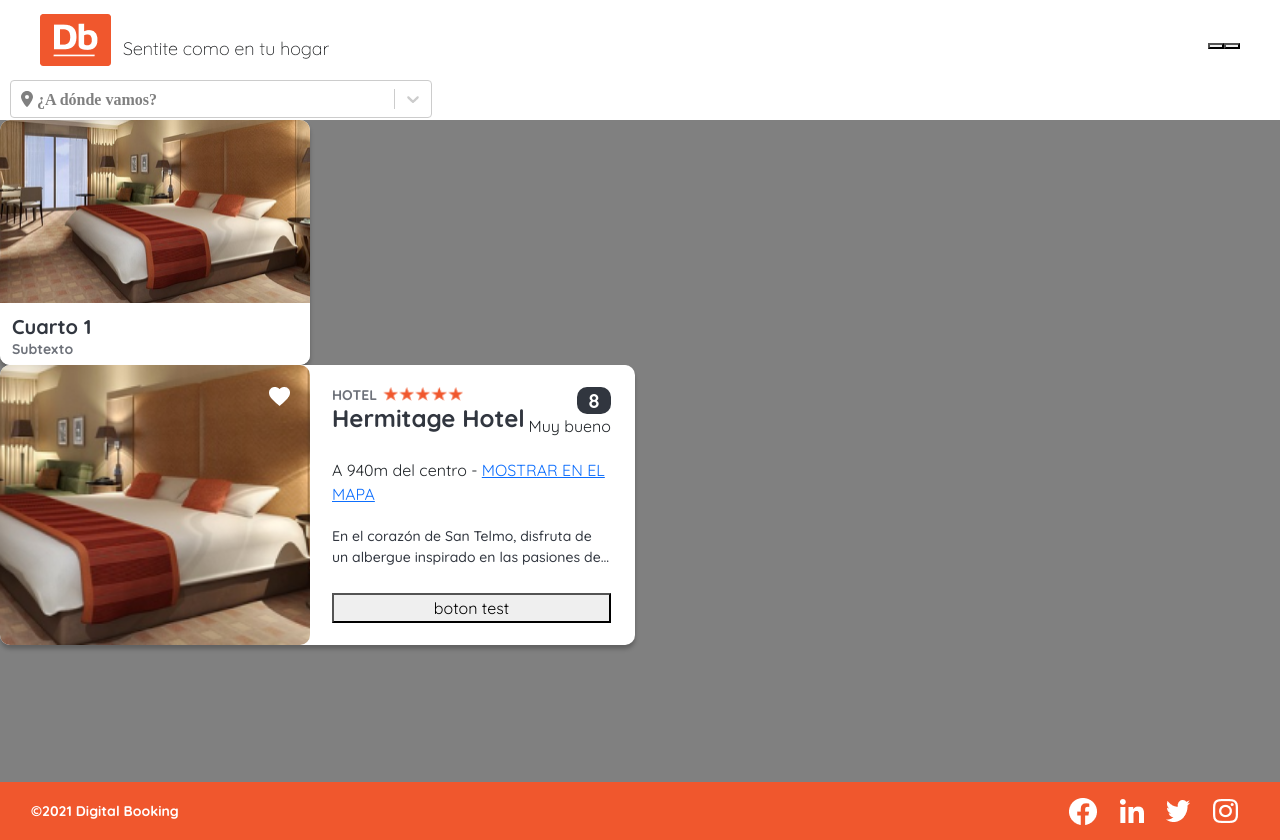
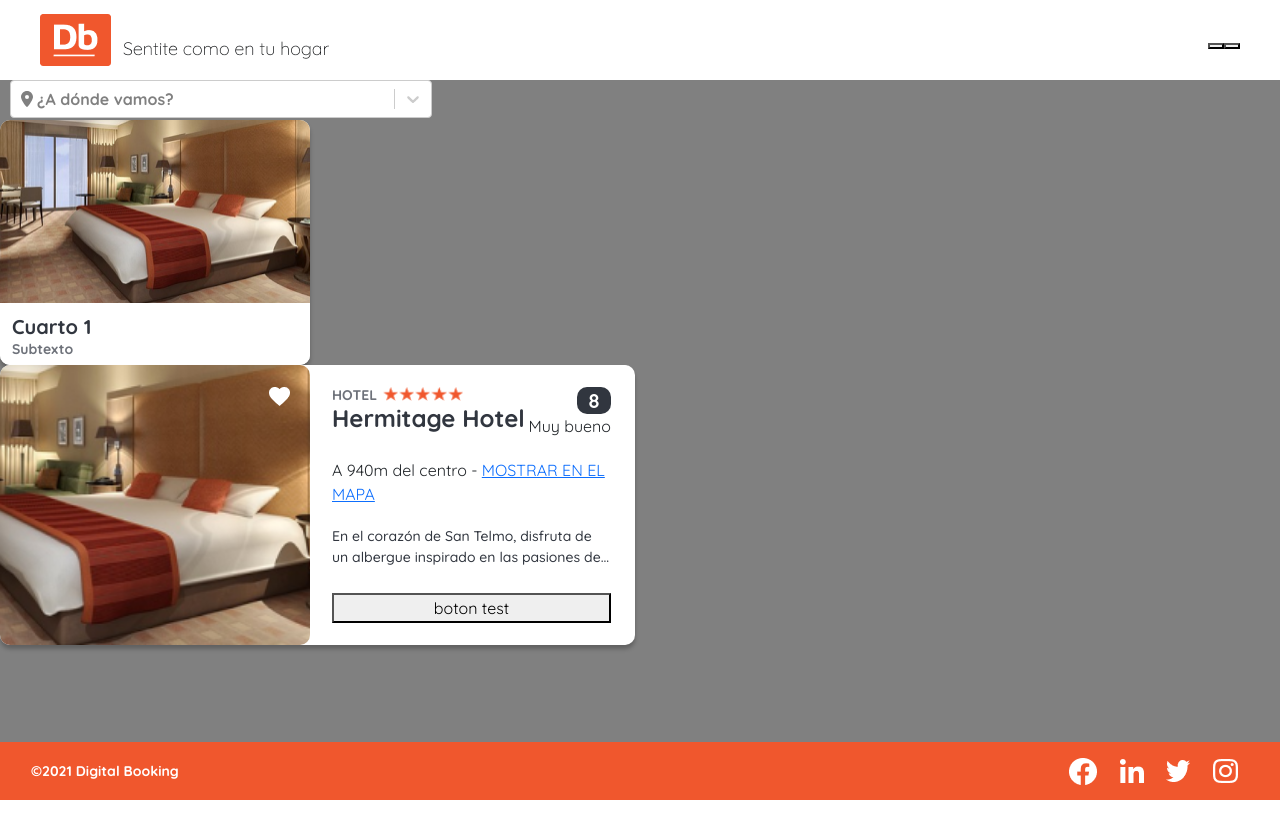
Before and after one commit to santinobch/digital-booking-6-frontend, a React (Create React App) app: page / in a window 1280 px wide. After the commit the page ends 800 px from the top, so only its background shows below. Built offline with nearby package versions, Linux system fonts and the light colour scheme.

Commit message:
Fix estilos Select

```diff
--- a/src/App/App.js
+++ b/src/App/App.js
@@ -2,13 +2,12 @@ import './App.scss';
 import Home from "./pages/home/home";
 import Header from './components/header/header';
 import Footer from './components/footer/footer';
-import {SearchBar} from './components/inputs/select/SearchBar';
+
 
 function App() {
   return (
     <div>
       <Header></Header>
-      <SearchBar></SearchBar>
       <Home></Home>
       <Footer></Footer>
 
--- a/src/App/components/inputs/select/SearchBar.js
+++ b/src/App/components/inputs/select/SearchBar.js
@@ -1,15 +1,28 @@
 import React from "react";
-import Select from "react-select";
+import Select, { components } from "react-select";
 import { FontAwesomeIcon } from "@fortawesome/react-fontawesome";
 import { faLocationDot } from "@fortawesome/free-solid-svg-icons";
 import "./SearchBarStyles.scss"
 
 const ciudades = [
-  { label: "San Carlos de Bariloche", value: "San Carlos de Bariloche" },
-  { label: "Buenos Aires", value: "Buenos Aires" },
-  { label: "Mendoza", value: "Mendoza" },
-  { label: "Córdoba", value: "Córdoba" }
+  { label: "San Carlos de Bariloche", value: "San Carlos de Bariloche", country: "Argentina" },
+  { label: "Buenos Aires", value: "Buenos Aires", country: "Argentina" },
+  { label: "Mendoza", value: "Mendoza", country: "Argentina" },
+  { label: "Córdoba", value: "Córdoba", country: "Argentina" }
 ];
+
+const formatOptionLabel = ({label, country}) => (
+  <div style={{ display: "flex", alignItems: "center" }}>
+      <FontAwesomeIcon
+                icon={faLocationDot}
+                style={{ marginRight: "4px" }}
+                />
+    <div style={{display: "flex", flexDirection:"column", gap:"4px"}}>
+      <p style={{marginBottom: '0px'}}>{label}</p>
+      <p style={{ color: "#ccc", marginBottom: '0px' }}>{country}</p>
+    </div>
+  </div>
+);
 
 export const SearchBar = () => {
   const handleSelectChange = ({ value }) => {
@@ -30,6 +43,8 @@ export const SearchBar = () => {
         }
         options={ciudades}
         onChange={handleSelectChange}
+        formatOptionLabel={formatOptionLabel}
+
       />
     </div>
   );
--- a/src/App/components/inputs/select/SearchBarStyles.scss
+++ b/src/App/components/inputs/select/SearchBarStyles.scss
@@ -6,11 +6,9 @@
     font-weight: 700;
     font-size: 16px;
     line-height: 10px;
-    font-family: "Font Awesome 5 Free";
   }
 
   .placeholder-select {
-    font-family: "Font Awesome 5 Free";
     font-style: normal;
     font-weight: 500;
     font-size: 16px;
--- a/src/App/pages/home/home.js
+++ b/src/App/pages/home/home.js
@@ -1,10 +1,12 @@
 import Card from "../../components/card/card";
 import RecommendedCard from "../../components/recommendedCard/recommendedCard";
 import Drawer from "../../components/drawer/drawer";
+import { SearchBar } from '../../components/inputs/select/SearchBar';
 
 export default function Home() {
     return (
         <main>
+            <SearchBar/>
             <Card></Card>
             <RecommendedCard></RecommendedCard>
             {/* <Drawer></Drawer> */}
```
Also changed, not shown: 1 other file (tests, documents, lock files or other folders).
